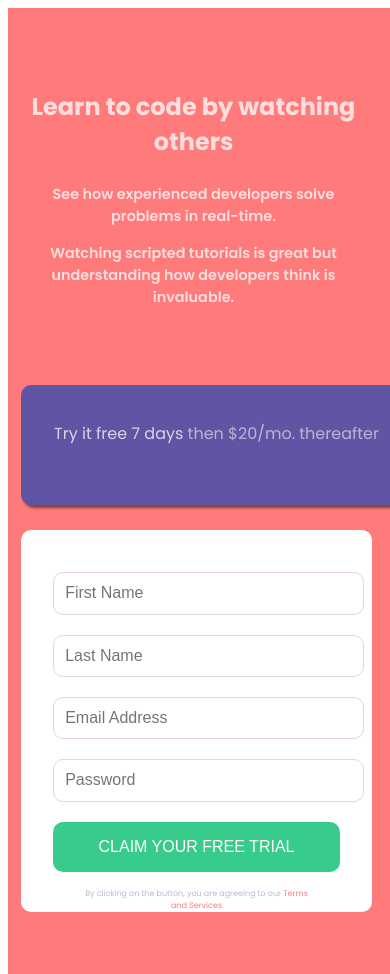
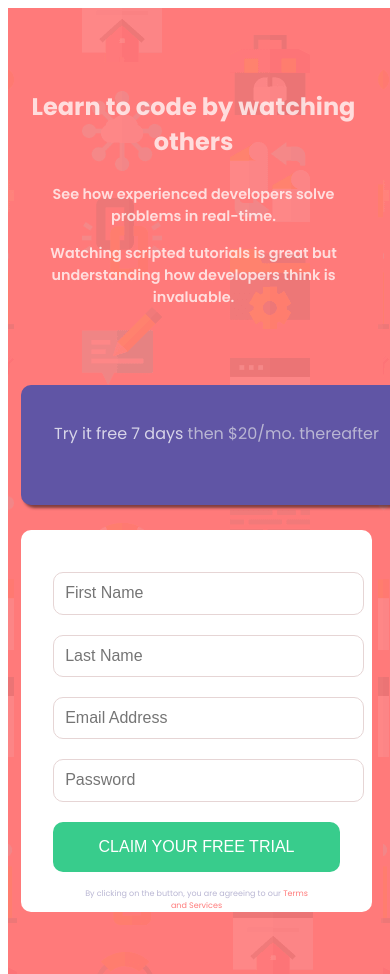
Before and after one commit to musawakiliML/Sign-up-Form, a plain HTML site: page index.html in a window 390 px wide. Shown: the top 974 px of the page. Drawn offline with Linux system fonts and the light colour scheme; a web font is replaced by a local one.

Commit message:
Fixed background image

```diff
--- a/styles/style.css
+++ b/styles/style.css
@@ -31,7 +31,7 @@ main {
     align-items: center;
     gap: 3px;
     background-color:var(--red);
-    background-image: url('images/bg-intro-desktop.png');
+    background-image: url(../images/bg-intro-desktop.png);
 }
 .box_1{
     padding: 1.2em 1em 1.2em 2em;
@@ -151,7 +151,7 @@ form button{
         margin: 0;
         height: 950px;
         padding: 8px 5px;
-        background-image: url('images/bg-intro-mobile.png');
+        background-image: url(../images/bg-intro-mobile.png);
     }
 
     .box_1 {
```
